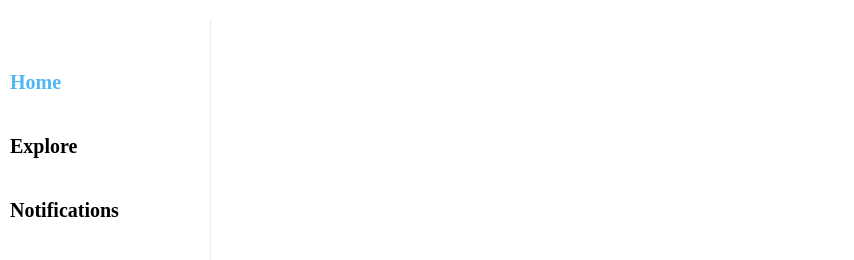
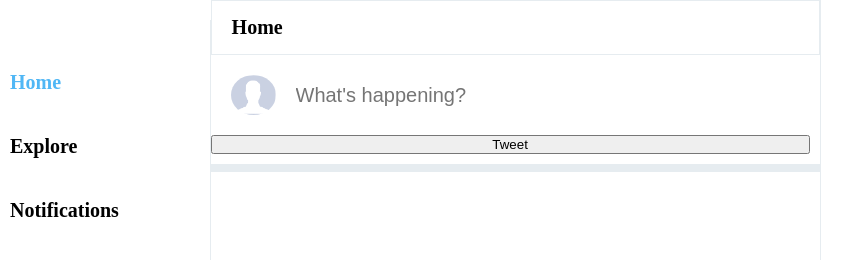
Before and after one commit to roland444/FakeTwitter, a website: page index.html in a window 1280 px wide. Shown: the top 260 px of the page, 84-938 px from the left. Drawn offline with nearby package versions, Linux system fonts and the light colour scheme.

Commit message:
Added feed content and tweetbox

```diff
--- a/index.html
+++ b/index.html
@@ -56,5 +56,27 @@
     </div>
     <!--sidebar ends-->
 
+    <!--feed starts-->
+    <div class="feed">
+        <div class="feed_header">
+            <h2>Home</h2>
+        </div>
+
+        <!--tweetbox starts-->
+        <div class="tweetBox">
+            <form>
+                <div class="tweetBox_input">
+                    <img src="./images/avatar.png" alt="">
+                    <input type="text" placeholder="What's happening?">
+                </div>
+                <button class="tweetBox_tweetButton">Tweet</button>
+            </form>
+        </div>
+
+        <!--tweetbox ends-->
+    </div>
+
+    <!--feed ends-->
+
 </body>
 </html>
--- a/style.scss
+++ b/style.scss
@@ -13,6 +13,7 @@ body {
     max-width: 1300px;
     margin: auto 0 auto 0;
     padding: 0 10px;
+
 }
 
 .sidebar {
@@ -67,3 +68,58 @@ body {
         margin-top: 20px;
     }
 }
+
+.feed {
+    flex: .5;
+    border-right: 1px solid $twitterBackgroundColor;
+    min-width: fit-content;
+    overflow-y: scroll;
+
+    &::-webkit-scrollbar {
+        display: none;
+    }
+
+    .feed_header {
+        position: sticky;
+        top: 0;
+        background-color: white;
+        z-index: 100;
+        border: 1px solid $twitterBackgroundColor;
+        padding: 15px 20px;
+
+        h2 {
+            font-size: 20px;
+            font-weight: 800;
+        }
+    }
+
+    .tweetBox {
+        padding-bottom: 10px;
+        border-bottom: 8px solid $twitterBackgroundColor;
+        padding-right: 10px;
+
+
+        form {
+            display: flex;
+            flex-direction: column;
+        }
+
+        .tweetBox_input {
+            display: flex;
+            padding: 20px;
+
+            input {
+                flex: 1;
+                margin-left: 20px;
+                font-size: 20px;
+                border: none;
+                outline: none;
+            }
+
+            img {
+                border-radius: 50%;
+                height: 40px;
+            }
+        }
+    }
+}
```
Also changed, not shown: css/style.css, images/avatar.png (added), 1 other file.
